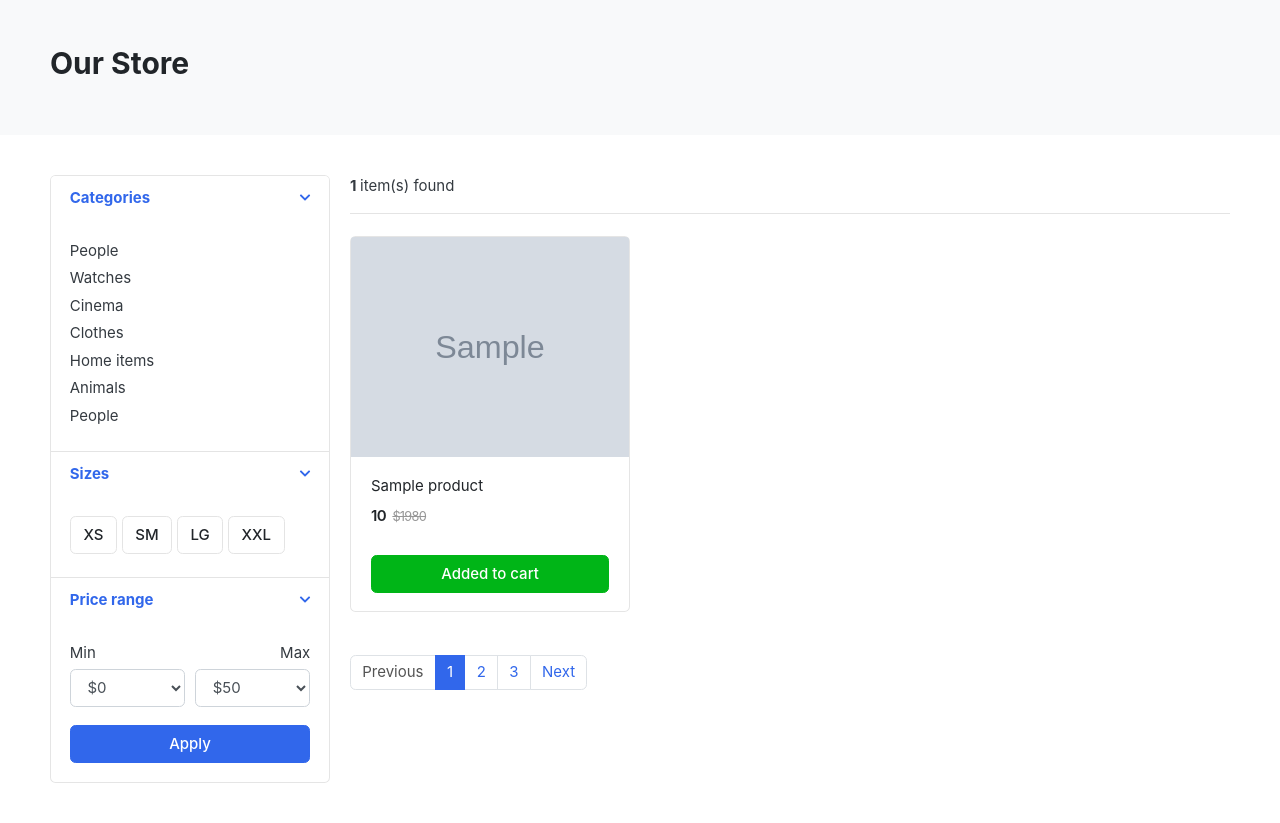
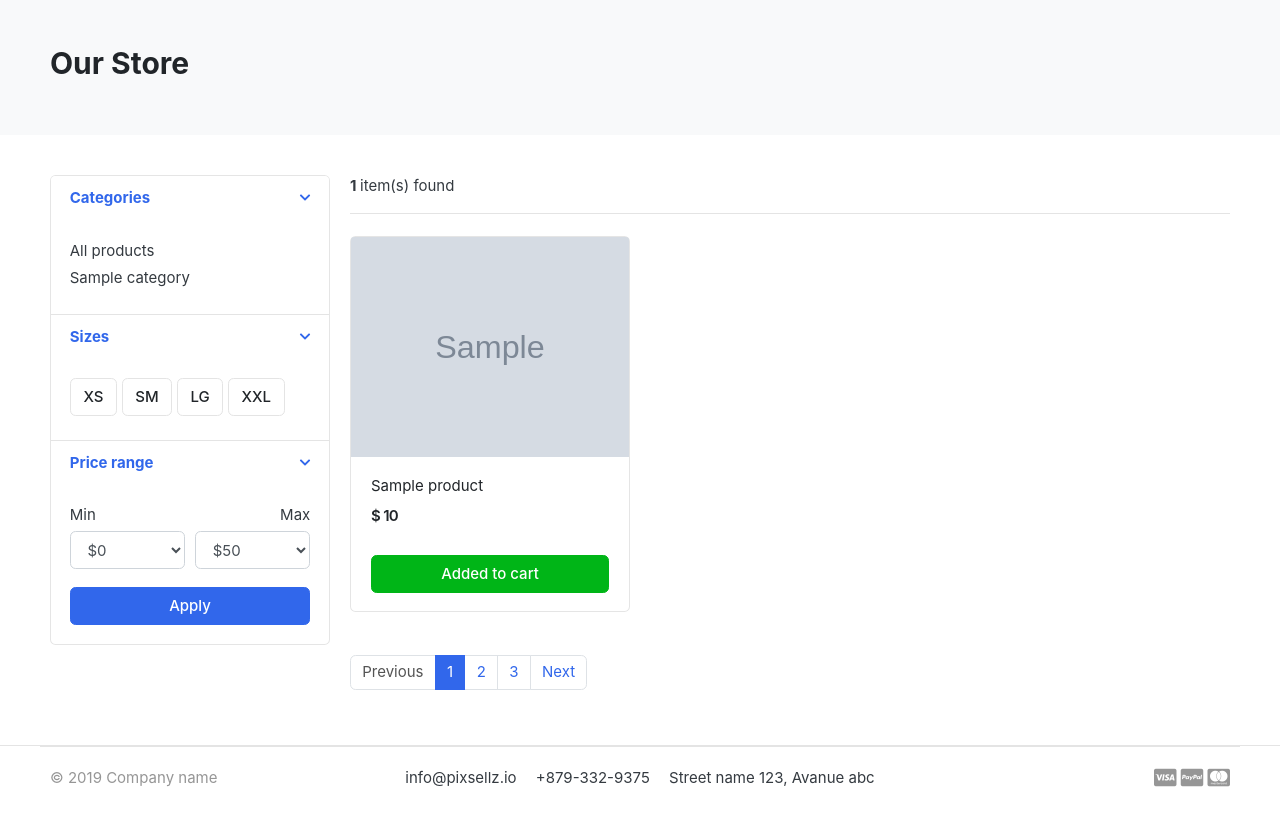
Before and after one commit to BALDE31/Greatekart, a Django app: page /store/ in a window 1280 px wide. Shown: the part 119-942 px from the top of the page. After the commit the page ends 906 px from the top, so only its background shows below. Run offline with Django 3.2, Linux system fonts and the light colour scheme; tables that the repository leaves empty hold one stand-in row (values such as "Sample post"); grey boxes marked "Sample" are stand-in pictures; some libraries are stand-ins or nearby versions; some web fonts are replaced.

Commit message:
Displaying categories in store page

```diff
--- a/templates/includes/navbar.html
+++ b/templates/includes/navbar.html
@@ -60,6 +60,7 @@
               <i class="fa fa-bars"></i> All category
             </button>
             <div class="dropdown-menu">
+              <a class="dropdown-item" href="{% url 'store' %}">All category</a>
               {% for category  in links %}
                <a class="dropdown-item" href="{{category.get_url}}"
                 >{{category.category_name}}
--- a/templates/store/store.html
+++ b/templates/store/store.html
@@ -31,13 +31,10 @@
             <div class="filter-content collapse show" id="collapse_1" style="">
               <div class="card-body">
                 <ul class="list-menu">
-                  <li><a href="#">People </a></li>
-                  <li><a href="#">Watches </a></li>
-                  <li><a href="#">Cinema </a></li>
-                  <li><a href="#">Clothes </a></li>
-                  <li><a href="#">Home items </a></li>
-                  <li><a href="#">Animals</a></li>
-                  <li><a href="#">People </a></li>
+                  <li><a href="{% url 'store' %}">All products</a></li>
+                  {% for category  in links %}
+                     <li><a href="{{category.get_url}}">{{category.category_name}} </a></li>
+                  {% endfor %}
                 </ul>
               </div>
               <!-- card-body.// -->
@@ -159,8 +156,8 @@
                       >{{product.product_name}}</a
                     >
                     <div class="price-wrap mt-2">
-                      <span class="price">{{product.price}}</span>
-                      <del class="price-old">$1980</del>
+                      <span class="price">$ {{product.price}}</span>
+                      <!--<del class="price-old">$1980</del> -->
                     </div>
                     <!-- price-wrap.// -->
                   </div>
```
